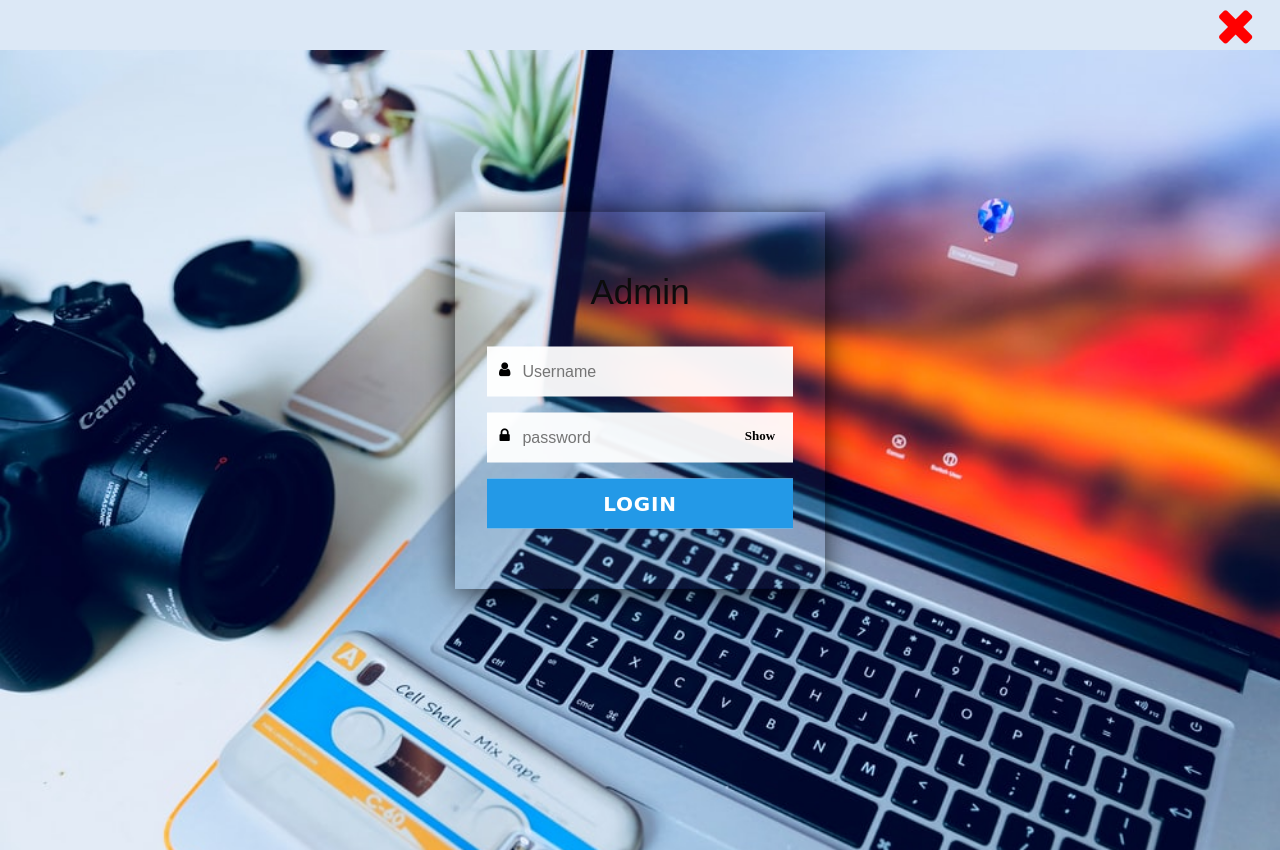
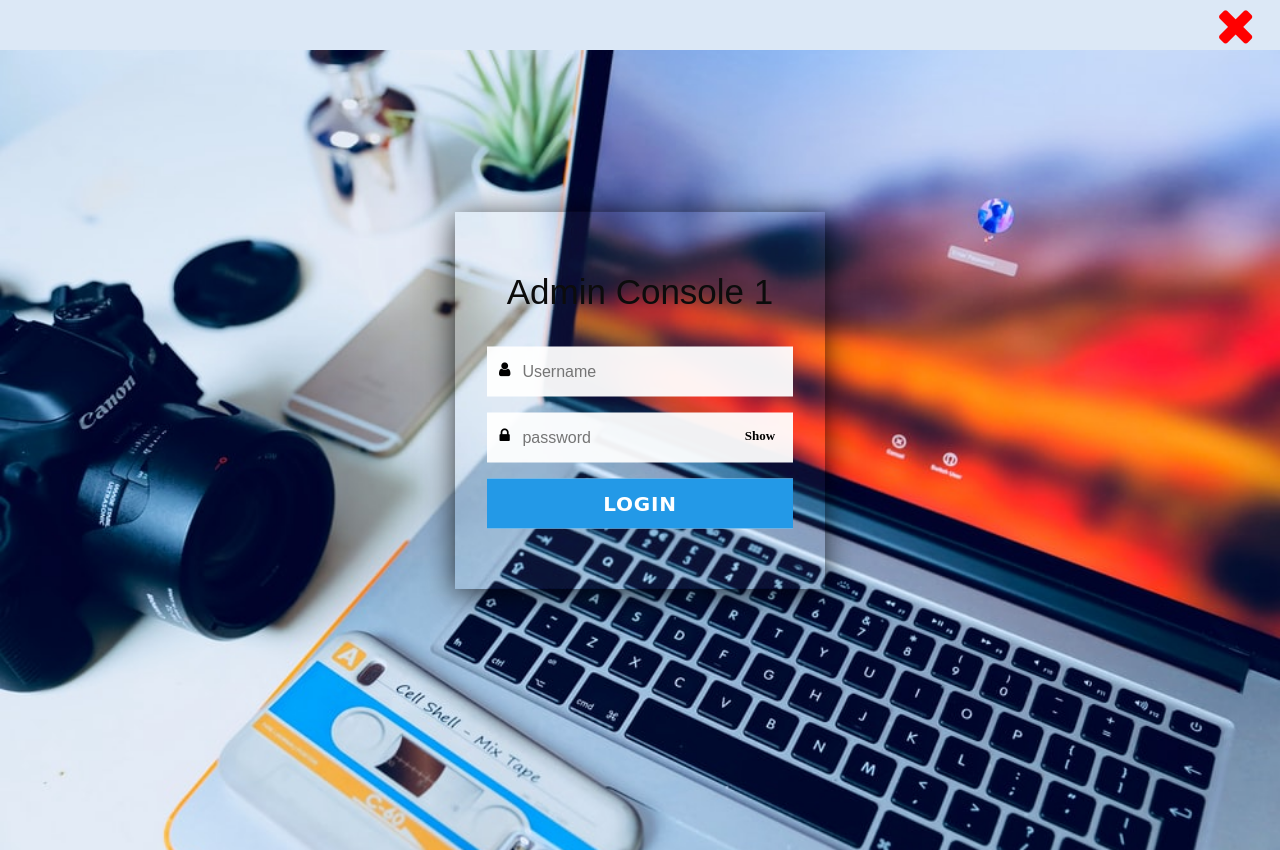
Before and after one commit to gpr222/hacktober-2021, a plain HTML site: page index.html in a window 1280 px wide. Drawn offline with Linux system fonts and the light colour scheme.

Commit message:
admin console 1

```diff
--- a/index.html
+++ b/index.html
@@ -20,7 +20,7 @@
     <div class="background">
 
         <div class="content">
-            <header>Admin</header>
+            <header>Admin Console 1</header>
             <form action="#">
                 <div class="box brake">
                     <span class="fa fa-user"></span>
```
